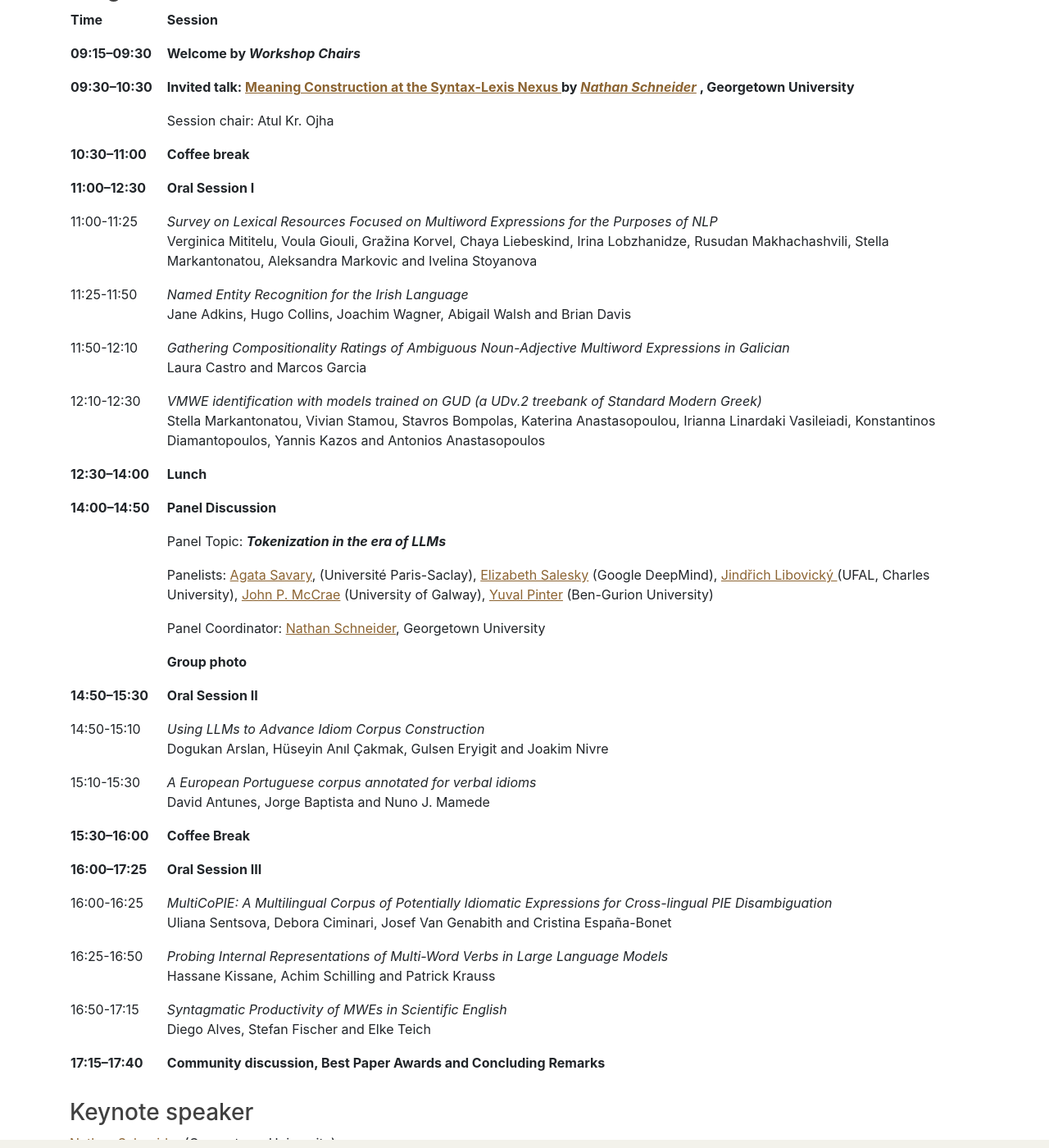
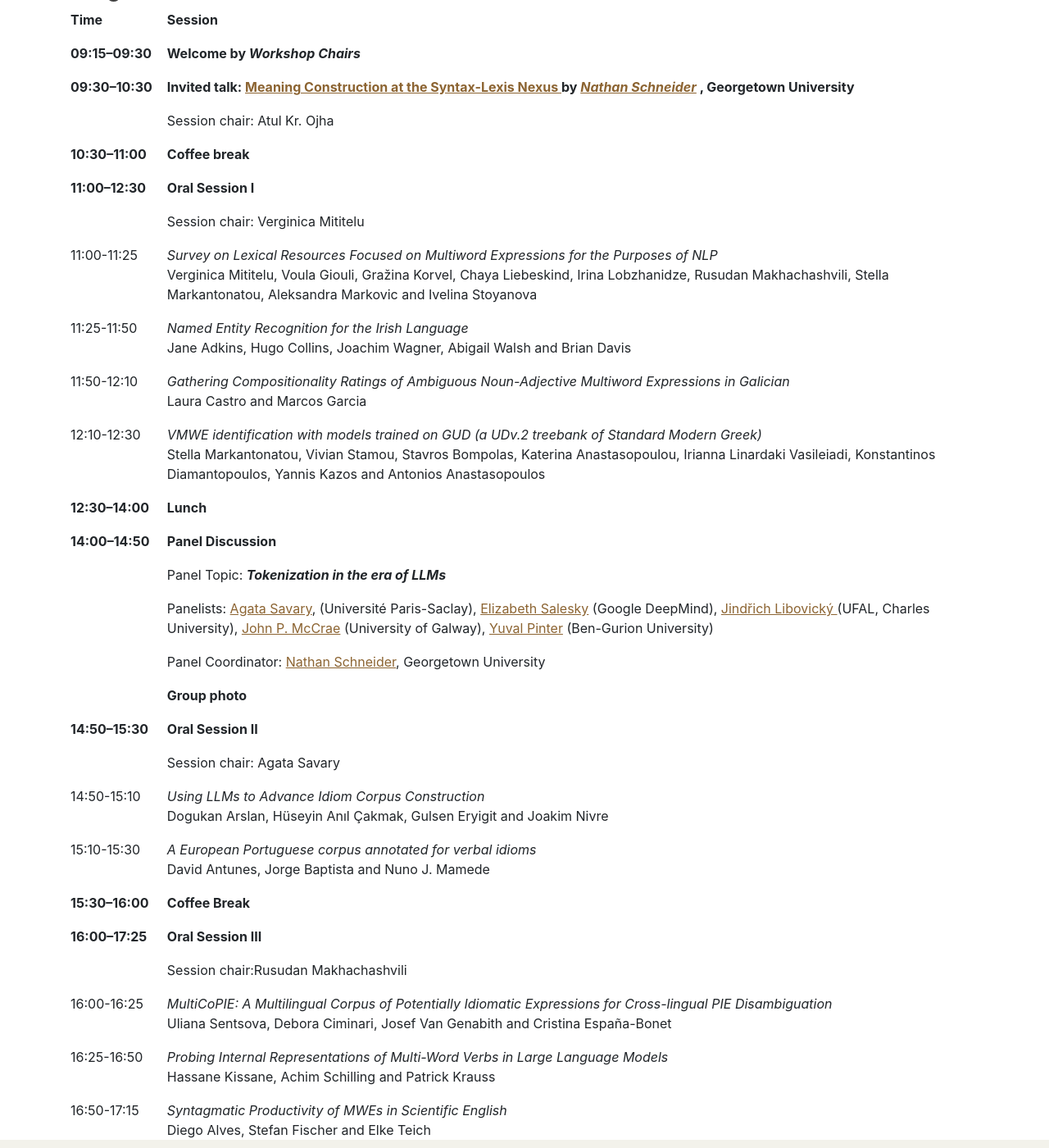
Before and after one commit to multiword/multiword.github.io, a Jekyll site: the page built from mwe2025/index.md, in a window 1280 px wide and 1400 px high, scrolled down 974 px. Shown: the whole window at 82% size. Built offline with Jekyll 4.4.1, drawn with Linux system fonts in a browser that asks for light colours; comment, search, counter and statistics services are not loaded.

Commit message:
Updated index.md

```diff
--- a/mwe2025/index.md
+++ b/mwe2025/index.md
@@ -119,6 +119,10 @@ The <a href="https://aclanthology.org/events/naacl-2025/#2025mwe-1"> proceedings
   <tr><th>10:30–11:00</th><th>Coffee break</th></tr>
 
   <tr><th>11:00–12:30</th><th>Oral Session I</th></tr>
+  <tr>
+        <td></td>
+<td>Session chair: Verginica Mititelu</td>
+</tr>
   <tr><td>11:00-11:25</td><td>
      <i>Survey on Lexical Resources Focused on Multiword Expressions for the Purposes of NLP</i><br/>
     Verginica Mititelu, Voula Giouli, Gražina Korvel, Chaya Liebeskind, Irina Lobzhanidze, Rusudan Makhachashvili, Stella Markantonatou, Aleksandra Markovic and Ivelina Stoyanova
@@ -151,6 +155,10 @@ The <a href="https://aclanthology.org/events/naacl-2025/#2025mwe-1"> proceedings
 
   <tr><th></th><th>Group photo</th></tr>
   <tr><th>14:50–15:30</th><th>Oral Session II</th></tr>
+    <tr>
+        <td></td>
+<td>Session chair: Agata Savary</td>
+</tr>
   <tr><td>14:50-15:10</td><td>
     <i>Using LLMs to Advance Idiom Corpus Construction</i><br/>
     Dogukan Arslan, Hüseyin Anıl Çakmak, Gulsen Eryigit and Joakim Nivre
@@ -162,6 +170,10 @@ The <a href="https://aclanthology.org/events/naacl-2025/#2025mwe-1"> proceedings
   <tr><th>15:30–16:00</th><th>Coffee Break</th></tr>
 
   <tr><th>16:00–17:25</th><th>Oral Session III</th></tr>
+      <tr>
+        <td></td>
+<td>Session chair:Rusudan Makhachashvili</td>
+</tr>
   <tr><td>16:00-16:25</td><td>
     <i>MultiCoPIE: A Multilingual Corpus of Potentially Idiomatic Expressions for Cross-lingual PIE Disambiguation</i><br/>
     Uliana Sentsova, Debora Ciminari, Josef Van Genabith and Cristina España-Bonet
```
